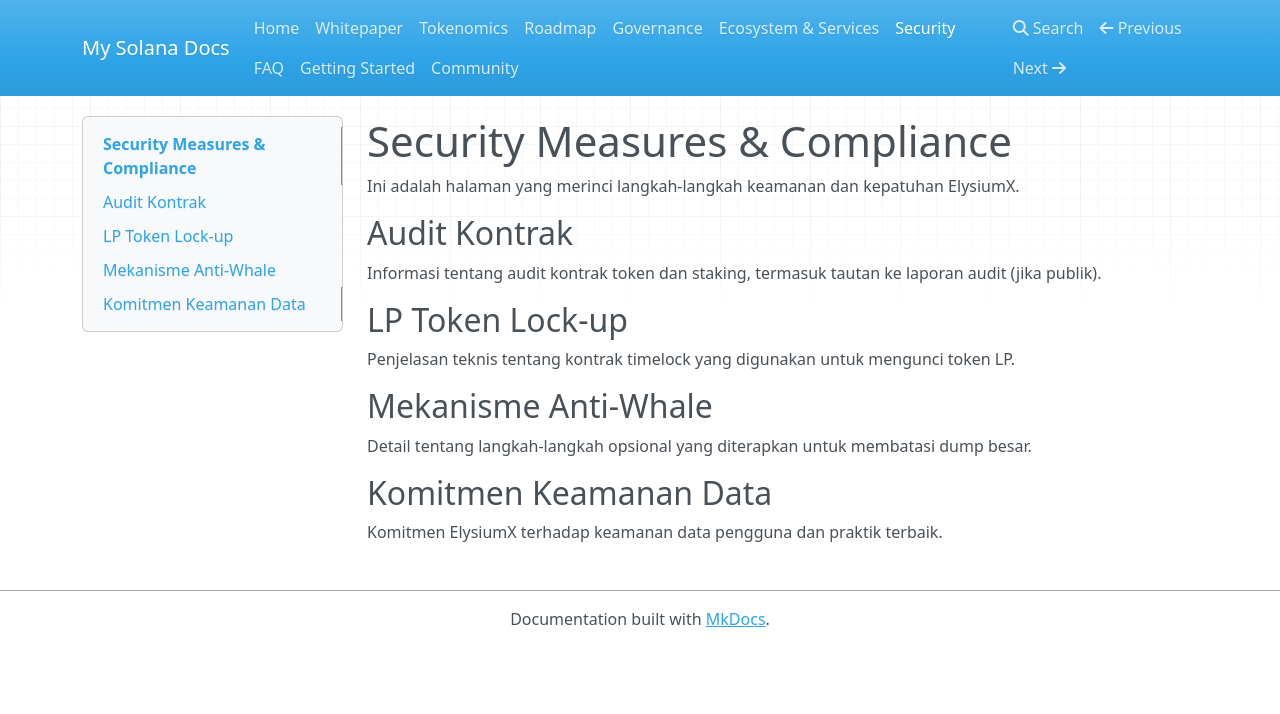
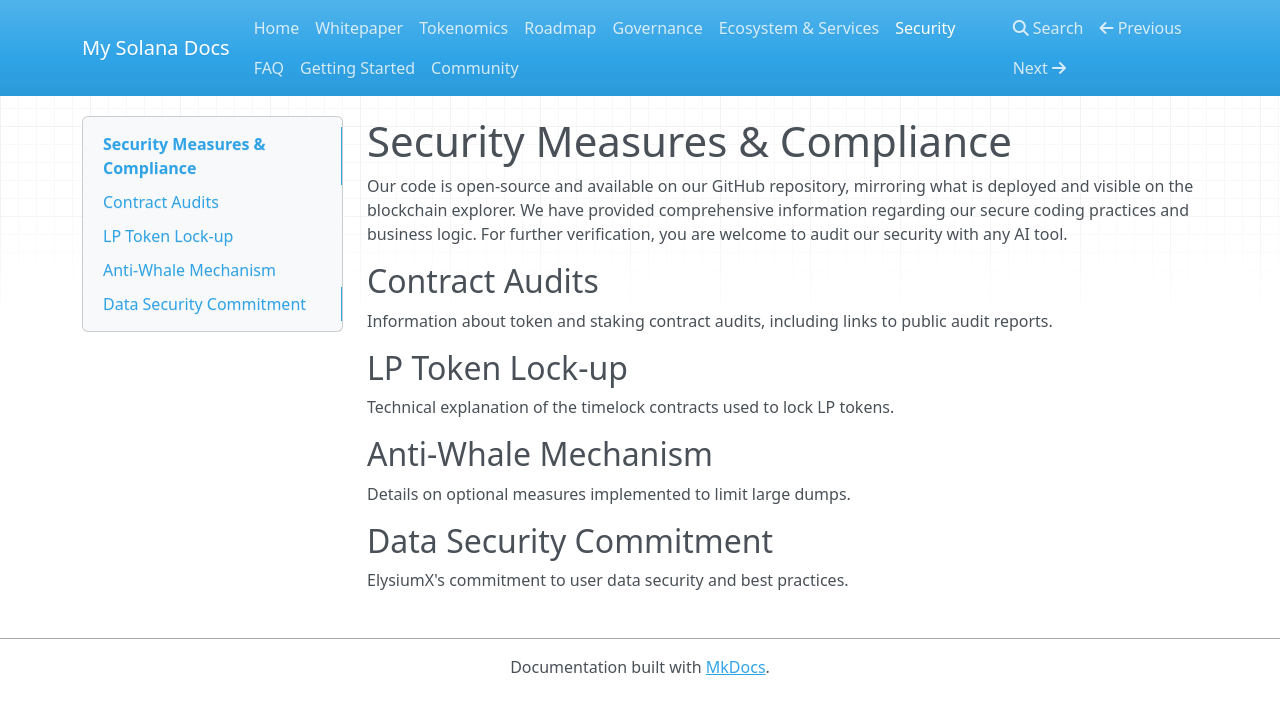
Before and after one commit to elysiumx-io/elysiumx-docs, an MkDocs documentation site: the page built from docs/security-measures.md, in a window 1280 px wide. Shown: the top 714 px of the page. Built offline with MkDocs 1.6.1, drawn with Linux system fonts in a browser that asks for light colours; nearby versions of some CDN libraries.

Commit message:
Update Security Measures & Compliance with English content

```diff
--- a/docs/security-measures.md
+++ b/docs/security-measures.md
@@ -1,15 +1,15 @@
 # Security Measures & Compliance
 
-Ini adalah halaman yang merinci langkah-langkah keamanan dan kepatuhan ElysiumX.
+Our code is open-source and available on our GitHub repository, mirroring what is deployed and visible on the blockchain explorer. We have provided comprehensive information regarding our secure coding practices and business logic. For further verification, you are welcome to audit our security with any AI tool.
 
-## Audit Kontrak
-Informasi tentang audit kontrak token dan staking, termasuk tautan ke laporan audit (jika publik).
+## Contract Audits
+Information about token and staking contract audits, including links to public audit reports.
 
 ## LP Token Lock-up
-Penjelasan teknis tentang kontrak timelock yang digunakan untuk mengunci token LP.
+Technical explanation of the timelock contracts used to lock LP tokens.
 
-## Mekanisme Anti-Whale
-Detail tentang langkah-langkah opsional yang diterapkan untuk membatasi dump besar.
+## Anti-Whale Mechanism
+Details on optional measures implemented to limit large dumps.
 
-## Komitmen Keamanan Data
-Komitmen ElysiumX terhadap keamanan data pengguna dan praktik terbaik.
+## Data Security Commitment
+ElysiumX's commitment to user data security and best practices.
```
